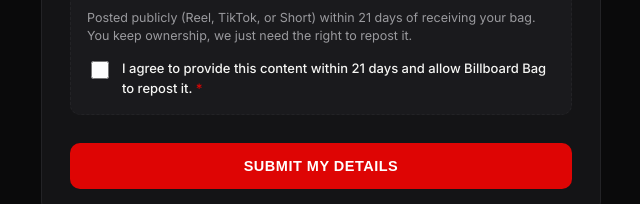
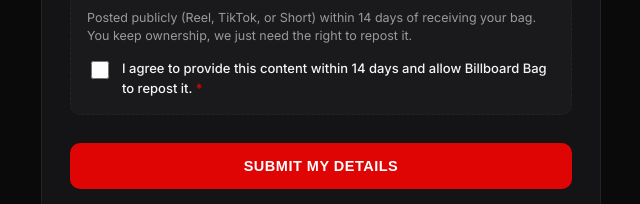
Before and after one commit to thebillboardbag-ai/billboard-bag-partners, a plain HTML site: page index.html in a window 1280 px wide. Shown: the part 1410-1614 px from the top of the page, 319-959 px from the left. Drawn offline with Linux system fonts and the light colour scheme.

Commit message:
Shorten content delivery window to 14 days
Co-Authored-By: Claude Sonnet 5 <noreply@anthropic.com>
Claude-Session: https://claude.ai/code/session_01278PZfYYdcHqNSjsF3KeVU

```diff
--- a/index.html
+++ b/index.html
@@ -494,10 +494,10 @@
             <li>A video capturing a real moment it got attention, someone stopped you, followed you, or complimented it</li>
             <li>A short testimonial on camera about the experience</li>
           </ul>
-          <p class="hint" style="margin-top:0;">Posted publicly (Reel, TikTok, or Short) within 21 days of receiving your bag. You keep ownership, we just need the right to repost it.</p>
+          <p class="hint" style="margin-top:0;">Posted publicly (Reel, TikTok, or Short) within 14 days of receiving your bag. You keep ownership, we just need the right to repost it.</p>
           <div class="checkbox-row">
             <input type="checkbox" id="agree-terms" name="Agrees To Content Terms" value="Yes" required>
-            <label for="agree-terms">I agree to provide this content within 21 days and allow Billboard Bag to repost it. <span class="req">*</span></label>
+            <label for="agree-terms">I agree to provide this content within 14 days and allow Billboard Bag to repost it. <span class="req">*</span></label>
           </div>
         </div>
       </div>
```
